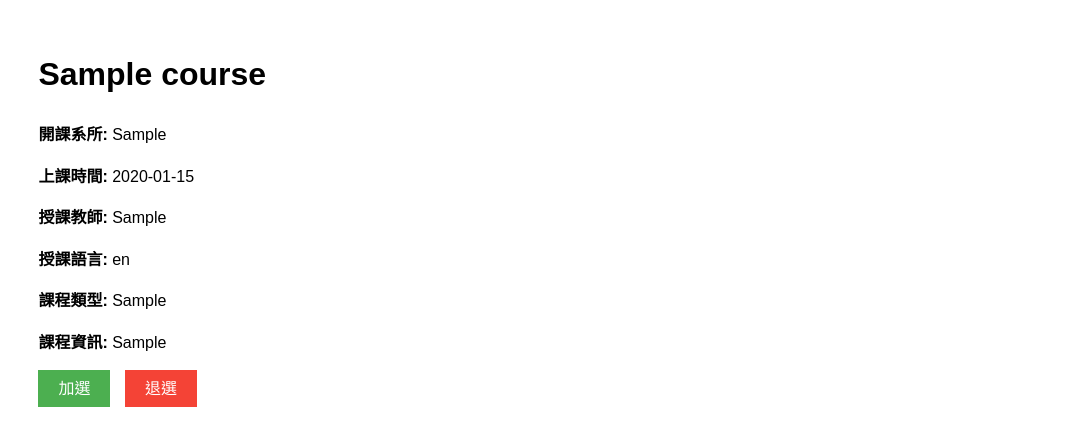
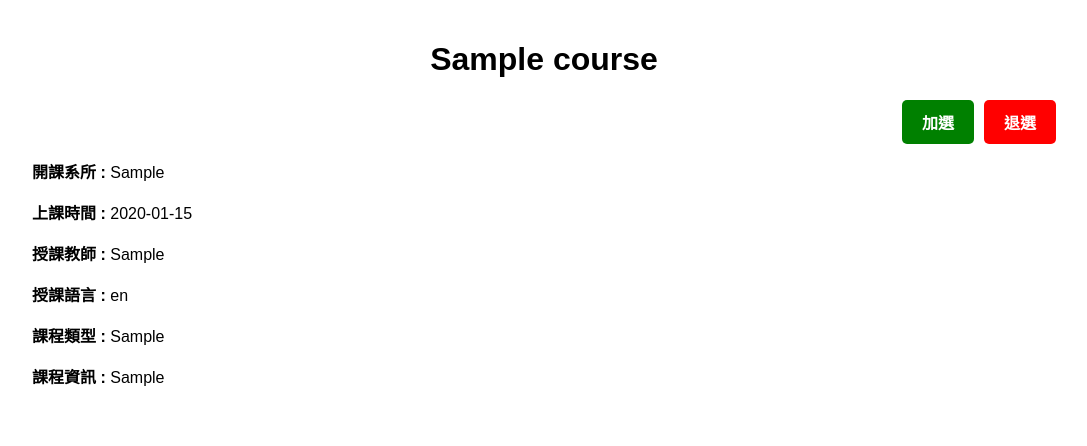
Before and after one commit to Fonzzznkk/D1149665, a Django app: page /myapp/course_mydetail/1/ in a window 1280 px wide. Shown: the top 446 px of the page, without its empty margins (96-1183 px from the left). Run offline with Django 5.2, Linux system fonts and the light colour scheme; tables that the repository leaves empty hold one stand-in row (values such as "Sample post").

Commit message:
modify course detail page

```diff
--- a/software/mysite/myapp/templates/myapp/course_detail.html
+++ b/software/mysite/myapp/templates/myapp/course_detail.html
@@ -3,37 +3,58 @@
 <head>
     <meta charset="UTF-8">
     <meta name="viewport" content="width=device-width, initial-scale=1.0">
-    <title>課程詳細資訊</title>
+    <title> 課程詳細資訊頁面 </title>
     <style>
-        /* 基本樣式 */
-        body { font-family: Arial, sans-serif; line-height: 1.6; }
-        .course-container { width: 80%; margin: auto; padding: 20px; }
-        .course-info { margin-bottom: 20px; }
-        .buttons { margin-top: 20px; }
-        .btn { padding: 10px 20px; margin-right: 10px; text-decoration: none; color: white; }
-        .btn-add { background-color: #4CAF50; } /* 綠色 */
-        .btn-drop { background-color: #f44336; } /* 紅色 */
+        /*全域*/
+        body {
+            font-family: Arial, sans-serif;
+            width: 80%;
+            margin: 0 auto;
+        }
+        h1 {
+            text-align: center;
+            padding-top: 20px;
+        }
+        /*按鈕*/
+        .button {
+            display: flex;
+            justify-content: flex-end;
+        }
+        .button a{
+            text-decoration: none;
+            color: white;
+            font-weight: bold;
+            padding: 10px 20px;
+            border-radius: 5px;
+        }
+        /*加選*/
+        .add {
+            background-color: green;
+            margin-right: 10px;
+        }
+        /*退選*/
+        .drop {
+            background-color: red;
+        }
+        /*頁中*/
+        .container {
+            line-height: 25px;
+        }
     </style>
 </head>
 <body>
-
-<div class="course-container">
-    <h1>{{ course.name }}</h1>
-    <div class="course-info">
-        <p><strong>開課系所:</strong> {{ course.department }}</p>
-        <p><strong>上課時間:</strong> {{ course.time }}</p>
-        <p><strong>授課教師:</strong> {{ course.teacher }}</p>
-        <p><strong>授課語言:</strong> {{ course.language }}</p>
-        <p><strong>課程類型:</strong> {{ course.type }}</p>
-        <p><strong>課程資訊:</strong> {{ course.information }}</p>
+    <h1> {{ course.name }} </h1>
+    <div class="button">
+        <a href="{% url 'add_course' course.id %}" class="add"> 加選 </a>
+        <a href="{% url 'drop_course' course.id %}" class="drop"> 退選 </a>
     </div>
-    <div class="buttons">
-        <a href="{% url 'add_course' course.id %}" class="btn btn-add">加選</a>
-        <a href="{% url 'drop_course' course.id %}" class="btn btn-drop">退選</a>
-
-
+    <div class="container">
+        <p><strong> 開課系所 : </strong> {{ course.department }} </p>
+        <p><strong> 上課時間 : </strong> {{ course.time }} </p>
+        <p><strong> 授課教師 : </strong> {{ course.teacher }} </p>
+        <p><strong> 授課語言 : </strong> {{ course.language }} </p>
+        <p><strong> 課程類型 : </strong> {{ course.type }}</p>
+        <p><strong> 課程資訊 : </strong> {{ course.information }} </p>
     </div>
-</div>
-
 </body>
 </html>
```
